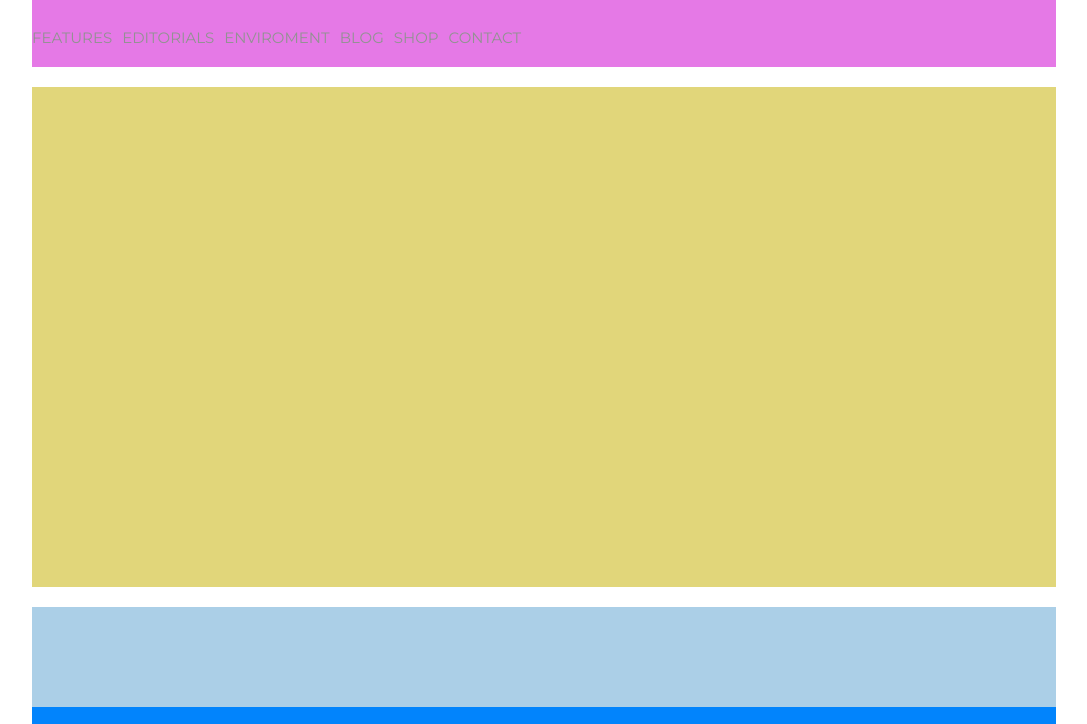
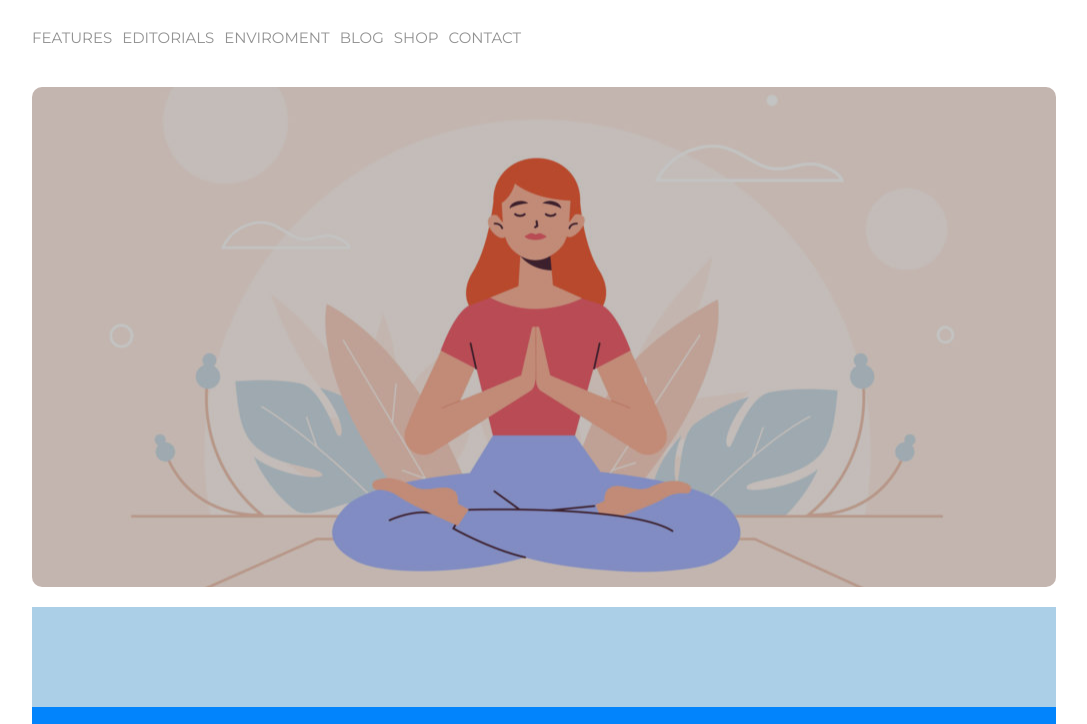
Before and after one commit to Mega-117/htmlcss-wp, a plain HTML site: page index.html in a window 1280 px wide. Shown: the part 111-835 px from the top of the page, without its empty margins (96-1183 px from the left). Drawn offline with Linux system fonts and the light colour scheme.

Commit message:
impostato primo banner

```diff
--- a/css/style.css
+++ b/css/style.css
@@ -11,9 +11,6 @@ header,main{
     margin-top: 20px;
 }
 
-header{
-    background-color: #e579e6;
-}
 
 .logo{
     padding-right: 20px;
@@ -39,13 +36,32 @@ li:hover a{
     font-size: 15px;
     text-decoration: none;
     color: #929292;
+    padding: 20px 0px;
+
 }
 
 
 .block-1{
-    background-color: #e1d67a;
+    background-image: url("../img/banner.jpg");
+    background-size: cover;
+    background-position: center;
     height: 500px;
     margin-bottom: 20px;
+    border-radius: 10px;
+    position: relative;
+}
+
+.overlay::after{
+    content: "";
+    background-color: rgba(0, 0, 0, 0.233);
+    position: absolute;
+    top: 0;
+    right: 0;
+    bottom: 0;
+    left: 0;
+    border-radius: 10px;
+
+
 }
 
 .clearfix::after{
--- a/index.html
+++ b/index.html
@@ -22,7 +22,7 @@
             </nav>
         </header>
         <main>
-            <div class="block-1"></div>
+            <div class="block-1 overlay"></div>
 
             <div class="block-2 clearfix">
                 <div class="block-3"></div>
```
